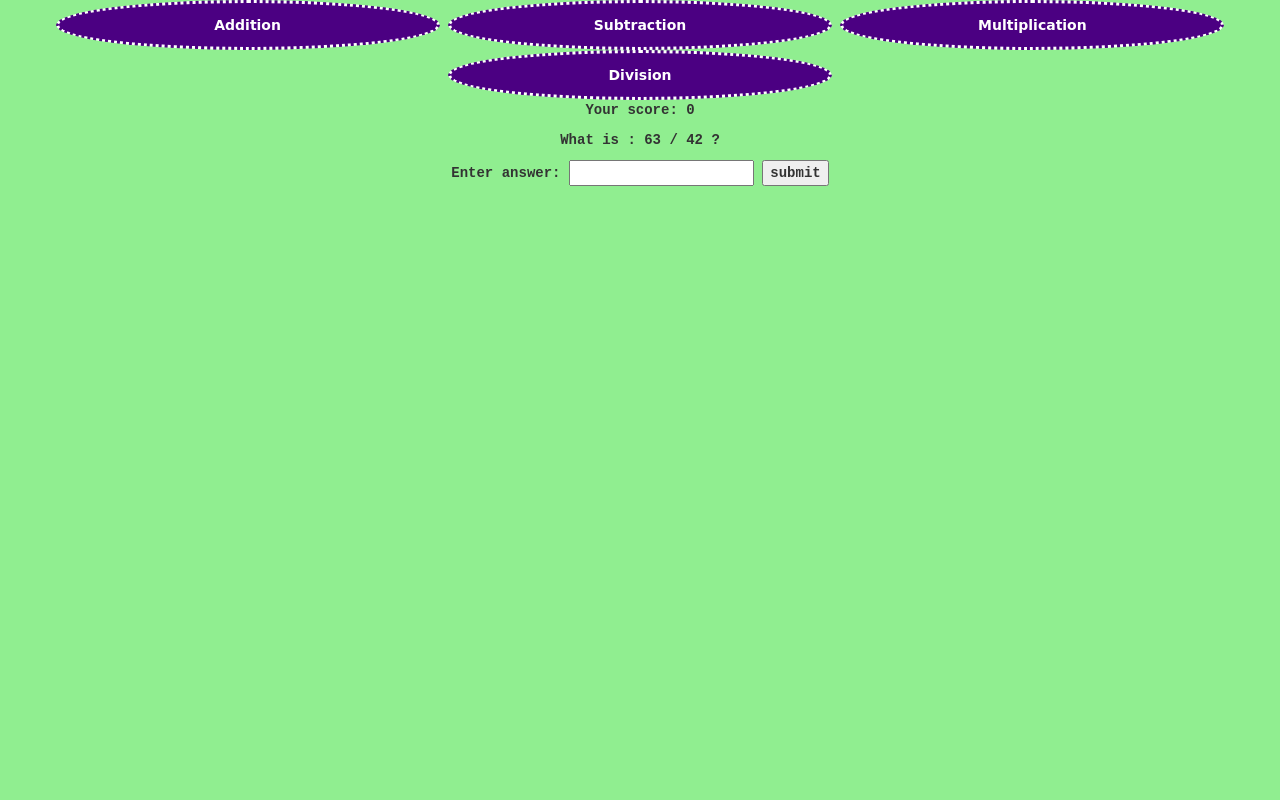
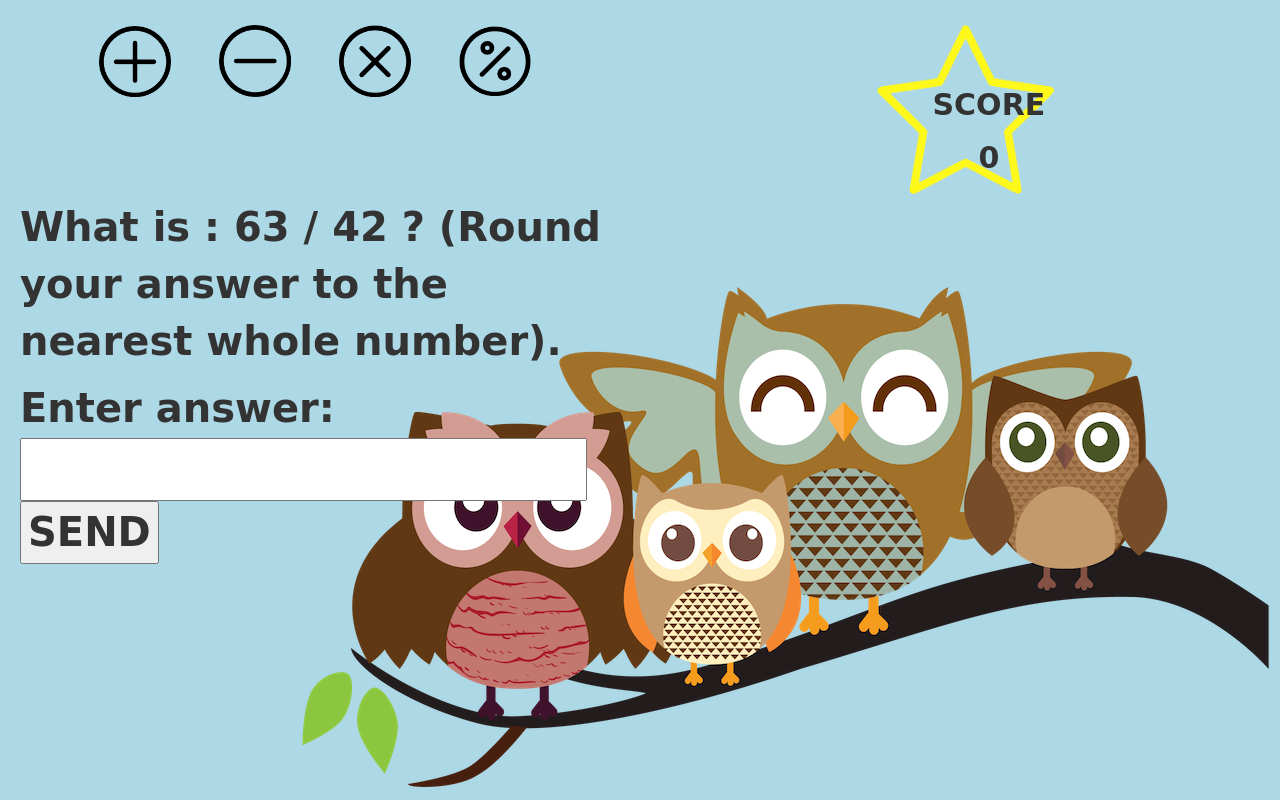
Before and after one commit to mboladop/Math-game, a plain HTML site: page index.html in a window 1280 px wide. Drawn offline with Linux system fonts and the light colour scheme; a web font is replaced by a local one.

Commit message:
new styling

```diff
--- a/dwcdn/css/main.css
+++ b/dwcdn/css/main.css
@@ -1,20 +1,43 @@
 body{
-    background-color: lightgreen;
+    background-image: url('../../images/owl-brown-2.png');
+    background-position: right bottom;
+    background-color: lightblue;
+    background-repeat: no-repeat;
     font-family: monospace;
     font-weight: bolder;
     text-align: center;
+    width: 100vw;
+    height: 100vh;
 }
 
-button{
-    color: white;
-    background-color: indigo;
-    border-radius: 100%;
-    width: 30%;
-    height: 50px;
-    font-family: cursive;
-    font-size: medium
-    border-radius: 100%;
-    border-color: pink;
-    border-width: 3px;
-    border: dotted;
+.container.buttons{
+    width: 100%;
+    padding: 25px 5px;
 }
+img{
+    padding: 0px 20px;
+}
+.left{
+    text-align: left;
+}
+.row.buttons{
+    padding-bottom: 5px;
+}
+.score-container{
+    position: relative;
+}
+.text-over-score{
+    font-family: 'Butterfly Kids', cursive;
+    font-size: 30px;
+    position: absolute;
+    top:35%;
+    left:45%;
+}
+.question{
+    font-family: 'Butterfly Kids', cursive;
+    font-size: 40px;
+    padding-left: 30px;
+}
+.center{
+    text-align: center;
+}
--- a/game.js
+++ b/game.js
@@ -80,7 +80,7 @@ function divisionQuiz(){
     let num2 = Math.round((Math.random() * 50)+1);
     let num1 = Math.round((Math.random() * 50) + num2);
 
-    questionBox.textContent = "What is : " + num1+ " / " + num2 + " ?";
+    questionBox.textContent = "What is : " + num1+ " / " + num2 + " ? (Round your answer to the nearest whole number).";
     answerForm["rightAnswer"].value = Math.round(num1 / num2);
 
 }
--- a/index.html
+++ b/index.html
@@ -4,25 +4,53 @@
     <meta charset="UTF-8">
     <meta name="viewport" content="width=device-width, initial-scale=1.0">
     <meta http-equiv="X-UA-Compatible" content="ie=edge">
+    <link href="https://fonts.googleapis.com/css?family=Butterfly+Kids" rel="stylesheet">
     <title>Maths game</title>
+
     <link rel="stylesheet" href="dwcdn/css/bootstrap.min.css" type="text/css" />
     <link rel="stylesheet" href="dwcdn/css/bootstrap-theme.min.css" type="text/css" />
+
     <link rel="stylesheet" href="dwcdn/css/main.css" type="text/css" />
 </head>
 <body>
-    <button onclick="setAdditionGame()">Addition</button>
-    <button onclick="setSubtractionGame()">Subtraction</button>
-    <button onclick="setMultiplicationGame()">Multiplication</button>
-    <button onclick="setDivisionGame()">Division</button>
+    <div class="container buttons">
+        <div class="row buttons">
+            <div class="col-sm-6 center">
+                <img onclick="setAdditionGame()" src="images/+.png" width=18% alt="add">
+                <img onclick="setSubtractionGame()" src="images/-.png" width=18% alt="subtract">
+                <img onclick="setMultiplicationGame()"src="images/x.png" width=18% alt="multiply">
+                <img onclick="setDivisionGame()" src="images/division.png" width=18% alt="divide">
+                </div>
+            <div class="col-sm-6 score-container">
+                <img src="images/star.png" width=35% alt="star container score">
+                <div class="text-over-score">
+                    <p>SCORE</p>
+                    <p> <span id="score">0</span></p>
+                </div>
+            </div>
 
-    <p>Your score: <span id="score">0</span></p>
-    <p id="question"></p>
+        </div>
+        <div class="row">
+            <div class="col-sm-6 left question">
+                <p id="question"></p>
+                <form id="quizForm" name="answerForm" onsubmit="checkAnswer(); return false;" action="#" data-gametype="addition">
+                    Enter answer: <br>
+                    <input type="number" name="answer">
+                    <input type="hidden" name="rightAnswer">
+                    <input type="submit" value="SEND">
+                </form>
+            </div>
+            <div class="col-sm-6 left">
 
-    <form id="quizForm" name="answerForm" onsubmit="checkAnswer(); return false;" action="#" data-gametype="addition">
-    Enter answer: <input type="number" name="answer">
-    <input type="hidden" name="rightAnswer">
-    <input type="submit" value="submit">
-    </form>
+            </div>
+        </div>
+    </div>
+
+
+
+
+
+
 
     <script type="text/javascript" src="dwcdn/js/jquery.min.js"></script>
     <script type="text/javascript" src="game.js"></script>
```
Also changed, not shown: images/+.png (added), images/-.png (added), images/division.png (added), images/owl-brown-2.png (added), images/star.png (added), images/x.png (added).
